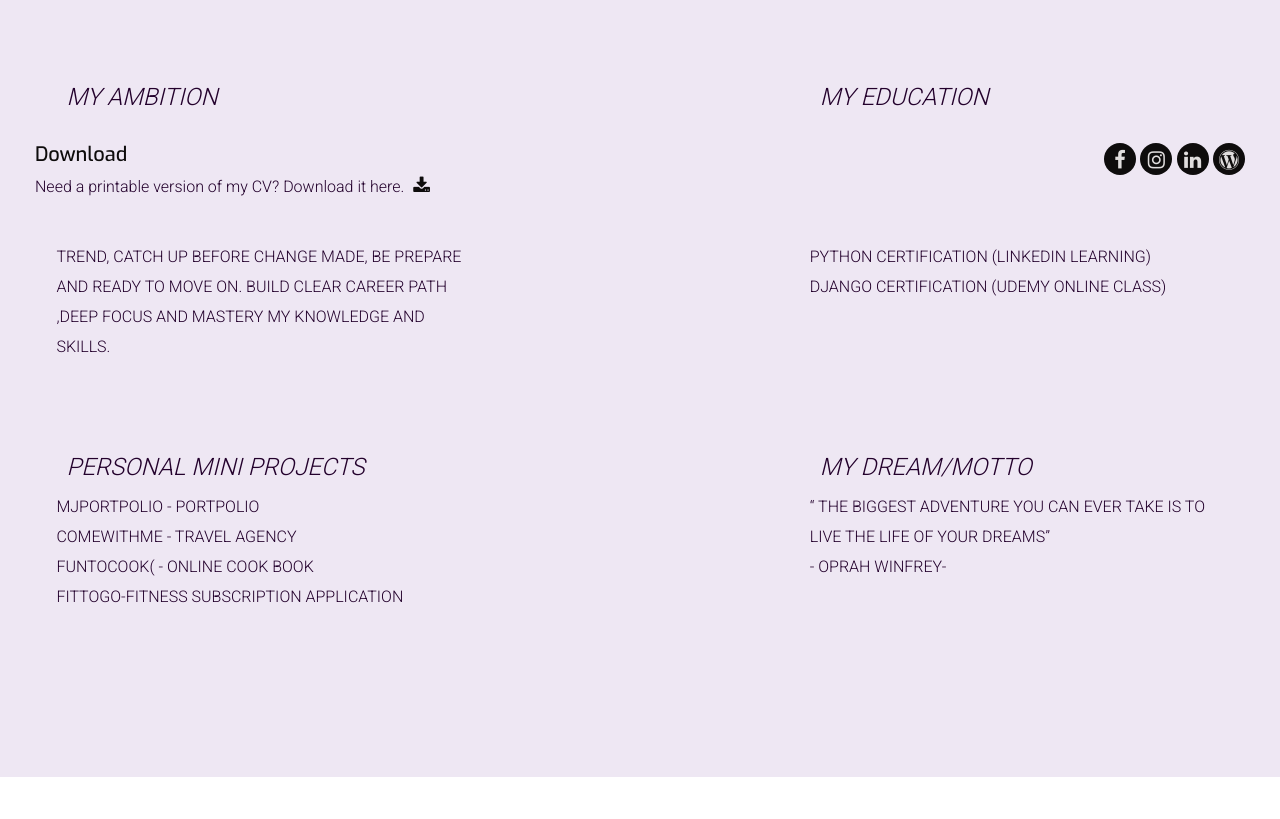
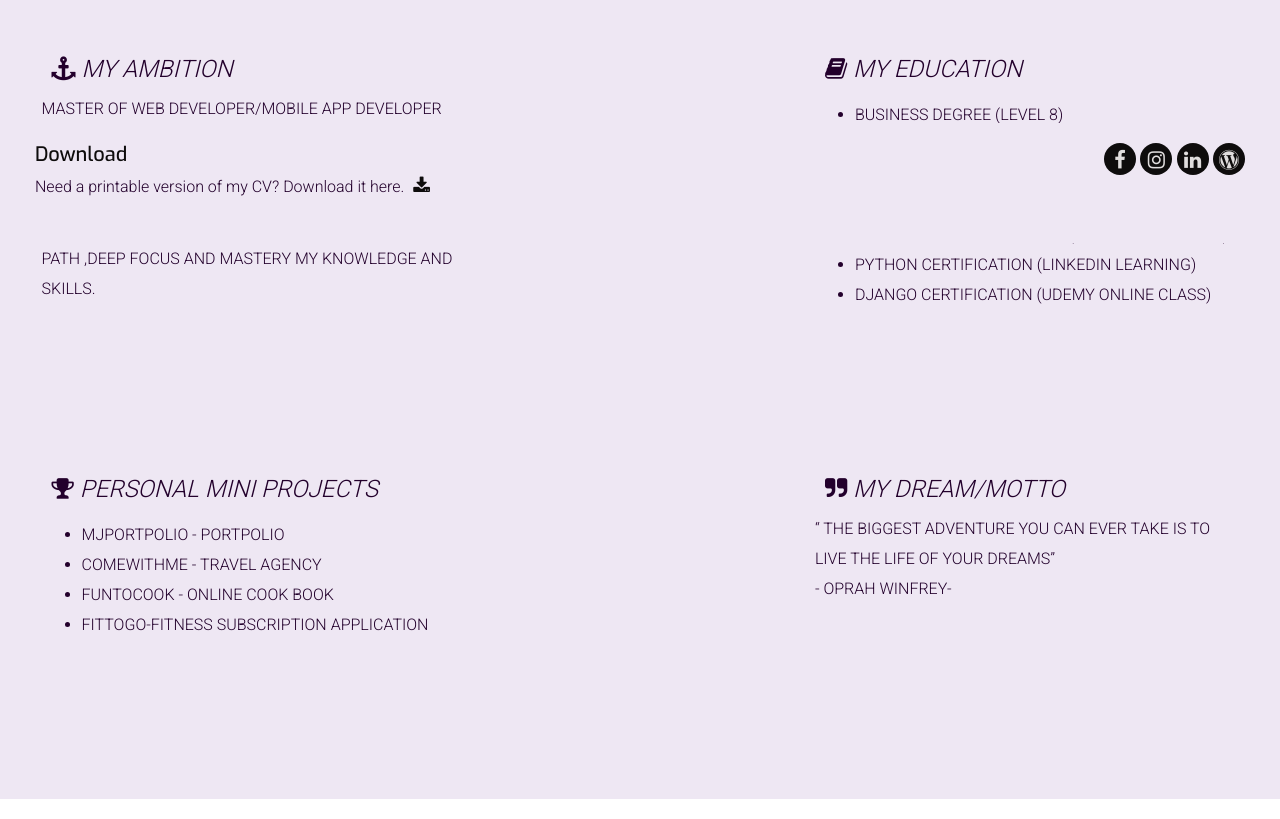
Before and after one commit to Code-Institute-Submissions/Oneday2010-milestone-project1, a plain HTML site: page about.html in a window 1280 px wide. Shown: the part 557-1376 px from the top of the page. Before the commit the page ends 1334 px from the top, so only its background shows below. Drawn offline with nearby package versions, Linux system fonts and the light colour scheme.

Commit message:
about stying final-1

```diff
--- a/about.html
+++ b/about.html
@@ -64,7 +64,7 @@
 
 <!----section--------------------------------------------->
 <section>
-    <div class="container-fluid about-outer">
+    <div class="container-fluid-mx about-outer">
           <div class="row justify-content-center about-2">
             <div class="col-4">
                 <div id="center-image">
@@ -81,18 +81,30 @@
 
         <div class="row justify-content-between about-1">
             <div class="col-4 aboutme-sub-1">
-                <h4>My ambition</h4>
-                <p>Master of web developer/mobile app developer (Android/iOS app).<br>There are many paths in this envelopment but my goal is clear. <br> trend, catch up before change made, be prepare and ready to move on. Build clear career path ,deep focus and mastery my knowledge and skills.
+                <h4>
+                    <i class="fa fa-anchor" aria-hidden="true"></i>
+
+                            <span>My ambition</span>
+                </h4>
+
+                <p>Master of web developer/mobile app developer (Android/iOS app).<br>There are many paths in this envelopment but my goal is clear.  read trand before change made, be prepare and ready to move on. Build clear career path ,deep focus and mastery my knowledge and skills.
                 </p>
             </div>
             <div class="col-4 aboutme-sub-2">
-                <h4>My education </h4>
-                    <p> Business degree (level8) and Code institute (Diploma/level 6) <br>
-                        Bootstrap4 certification (Udemy online class) <br>
-                        Java script certification (LinkedIn learning)<br>
-                        Python certification (LinkedIn learning)<br>
-                                Django certification (Udemy online class)
+                <h4>
+                     <i class="fa fa-book" aria-hidden="true"></i>
 
+                            <span>My education </span>
+                   </h4>
+                    <p>
+                        <ul class="list">
+                          <li>Business degree (level 8) </li>
+                           <li>Code institute (Diploma/level 6)</li>
+                           <li>Bootstrap4 certification (Udemy online class) </li>
+                           <li>Java script certification (LinkedIn learning) </li>
+                           <li>Python certification (LinkedIn learning)</li>
+                           <li>Django certification (Udemy online class)</li>
+                        </ul>
                     </p>
             </div>
         </div>
@@ -101,16 +113,30 @@
 
         <div class="row justify-content-between about-3">
             <div class="col-4 aboutme-sub-3">
-                <h4> Personal mini projects</h4>
-                <p>Mjportpolio - portpolio<br>
-                Comewithme - travel agency<br>
-                Funtocook( -  Online cook book<br>
-                Fittogo-fitness subscription application
+                <h4>
+                        <i class="fa fa-trophy" aria-hidden="true"></i>
+
+                            <span>Personal mini projects</span>
+
+                </h4>
+                <p>
+                    <ul class="list">
+                          <li>mjportpolio - portpolio</li>
+                           <li>Comewithme - travel agency</li>
+                           <li>Funtocook -  Online cook book</li>
+                           <li>Fittogo-fitness subscription application</li>
+                    </ul>
                 </p>
             </div>
             <div class="col-4 aboutme-sub-4">
-                <h4>My dream/motto</h4>
-                <p>“ The biggest adventure you can ever take is to live the life of your dreams”<br>
+                <h4>
+                            <i class="fa fa-quote-right" aria-hidden="true"></i>
+
+                            <span>My dream/motto</span>
+
+                </h4>
+                <p>“ The biggest adventure you can ever take is to live the life of your dreams”
+                    <br>
                 - Oprah winfrey-</p>
             </div>
         </div>
--- a/assets/css/style.css
+++ b/assets/css/style.css
@@ -90,9 +90,9 @@ h4 { font-family: "Roboto", sans-serif;
     margin-left:10px;
 }
 
-p {font-family: "Roboto", sans-serif;
+p , .list {font-family: "Roboto", sans-serif;
 
-    font-weight: 350;
+    font-weight: 380;
 
     margin-top: 0;
 
@@ -100,8 +100,10 @@ p {font-family: "Roboto", sans-serif;
 
 }
 
+
+
 .about-1 {
-    margin-top: 10px;
+    margin-top: -10px;
     line-height: 30px;
 
 }
@@ -112,7 +114,8 @@ p {font-family: "Roboto", sans-serif;
 .about-3 {
 
     line-height: 30px;
-    margin-top: -30px;
+    margin-top: 20px;
+    margin-bottom: 20px;
 }
 
 .aboutme-sub-1 {
@@ -158,11 +161,13 @@ p {font-family: "Roboto", sans-serif;
 
 
 .about-outer {
-        margin-top: 150px;
-        text-align: center;
+        margin-top: 154px;
+
+
         background-color: #EEE7F3;
-        font-family: "Roboto", sans-serif;
+
         text-transform: uppercase;
+
 
 }
 .aboutme-heading {
@@ -178,8 +183,8 @@ p {font-family: "Roboto", sans-serif;
 }
 
 #center-image {
-     width: 350px;
-    height: 350px;
+     width: 330px;
+    height: 330px;
     padding: 0;
     border-width: 1px;
     border-radius: 50%;
```
